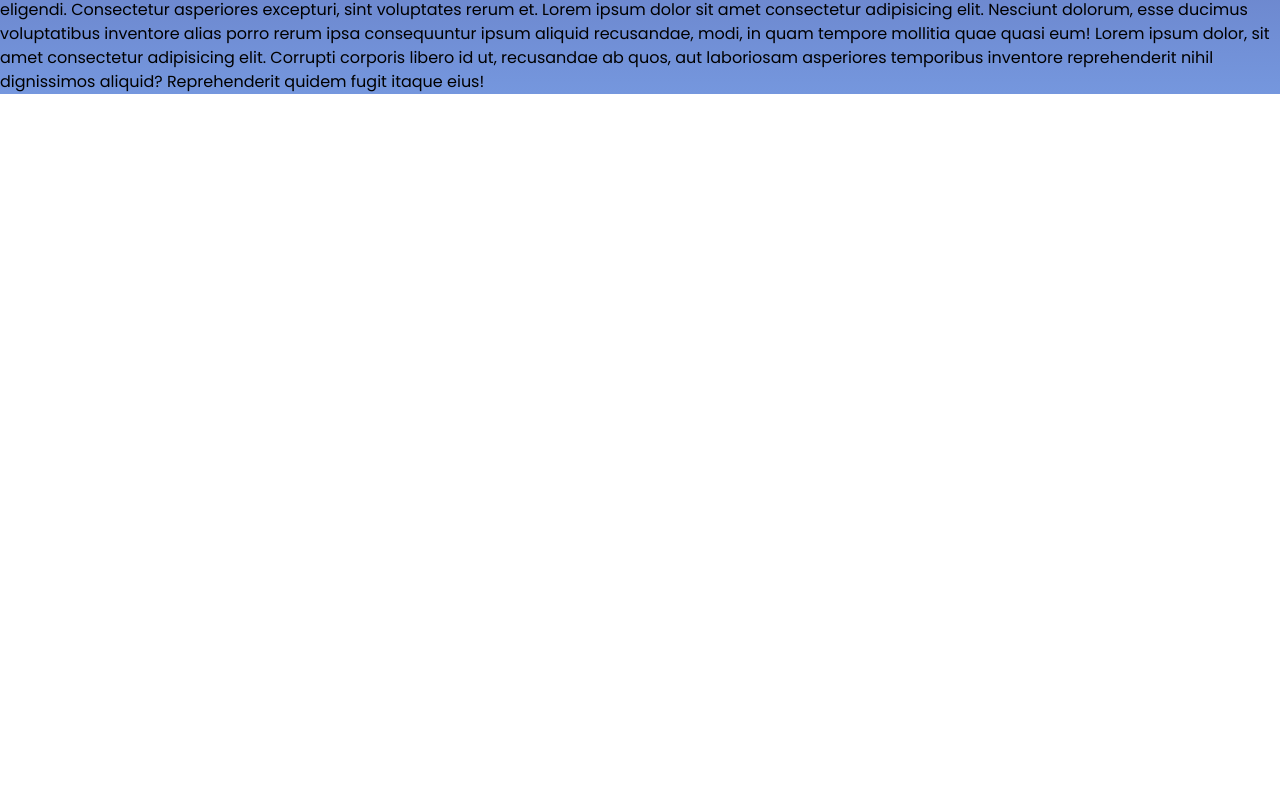
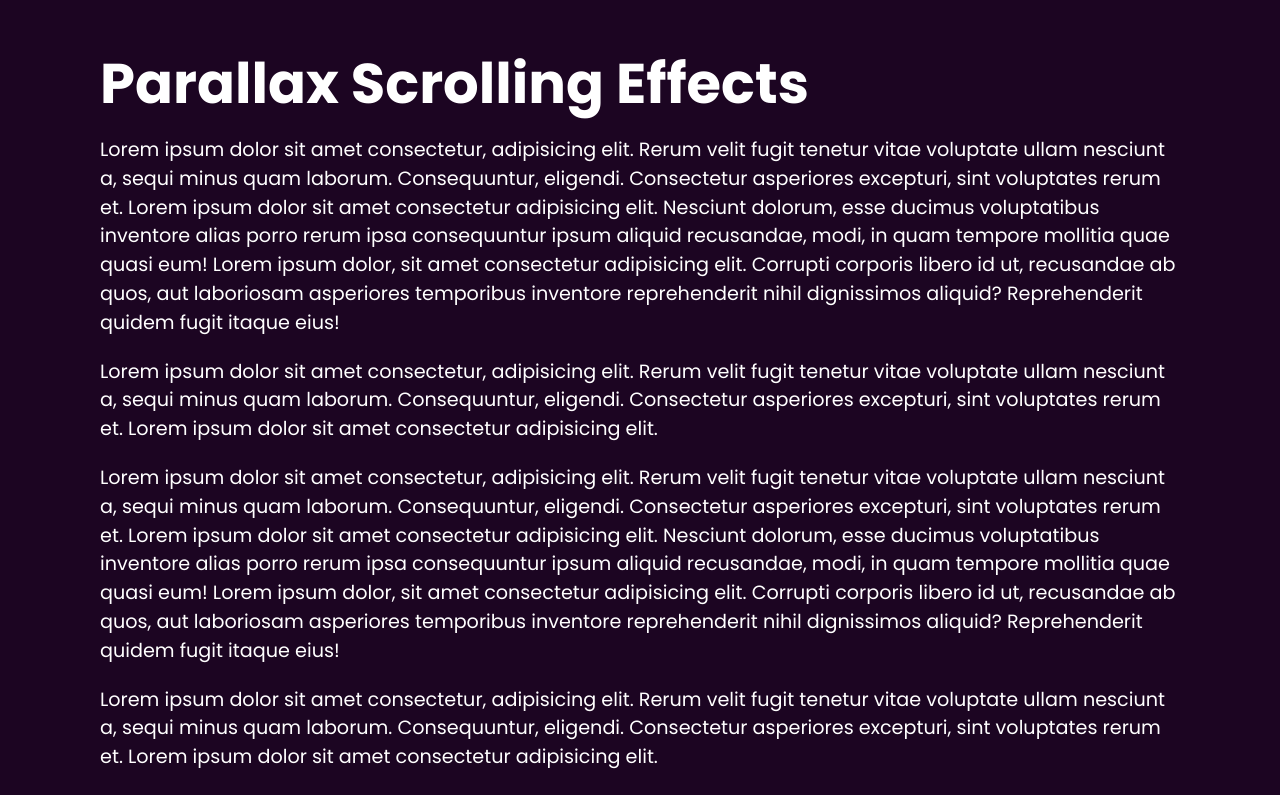
Before and after one commit to AleLoiac/parallax, a React (Vite) app: page / in a window 1280 px wide. Shown: the part 858-1653 px from the top of the page. Before the commit the page ends 952 px from the top, so only its background shows below. Built offline with nearby package versions, Linux system fonts and the light colour scheme.

Commit message:
Complete About.jsx, add gradient between sections

```diff
--- a/src/components/About.jsx
+++ b/src/components/About.jsx
@@ -1,8 +1,48 @@
 const About = () => {
   return (
-    <section id="about">
-      <h2 className="font-bold text-2xl">Parallax Scrolling Effects</h2>
-      <p>
+    <section id="about" className="relative p-[100px] bg-[#1c0522]">
+      <h2 className="font-bold text-[3.5em] text-white pb-[10px]">
+        Parallax Scrolling Effects
+      </h2>
+      <p className="text-[1.2em] text-white mb-[20px]">
+        Lorem ipsum dolor sit amet consectetur, adipisicing elit. Rerum velit
+        fugit tenetur vitae voluptate ullam nesciunt a, sequi minus quam
+        laborum. Consequuntur, eligendi. Consectetur asperiores excepturi, sint
+        voluptates rerum et. Lorem ipsum dolor sit amet consectetur adipisicing
+        elit. Nesciunt dolorum, esse ducimus voluptatibus inventore alias porro
+        rerum ipsa consequuntur ipsum aliquid recusandae, modi, in quam tempore
+        mollitia quae quasi eum! Lorem ipsum dolor, sit amet consectetur
+        adipisicing elit. Corrupti corporis libero id ut, recusandae ab quos,
+        aut laboriosam asperiores temporibus inventore reprehenderit nihil
+        dignissimos aliquid? Reprehenderit quidem fugit itaque eius!
+      </p>
+      <p className="text-[1.2em] text-white mb-[20px]">
+        Lorem ipsum dolor sit amet consectetur, adipisicing elit. Rerum velit
+        fugit tenetur vitae voluptate ullam nesciunt a, sequi minus quam
+        laborum. Consequuntur, eligendi. Consectetur asperiores excepturi, sint
+        voluptates rerum et. Lorem ipsum dolor sit amet consectetur adipisicing
+        elit.
+      </p>
+      <p className="text-[1.2em] text-white mb-[20px]">
+        Lorem ipsum dolor sit amet consectetur, adipisicing elit. Rerum velit
+        fugit tenetur vitae voluptate ullam nesciunt a, sequi minus quam
+        laborum. Consequuntur, eligendi. Consectetur asperiores excepturi, sint
+        voluptates rerum et. Lorem ipsum dolor sit amet consectetur adipisicing
+        elit. Nesciunt dolorum, esse ducimus voluptatibus inventore alias porro
+        rerum ipsa consequuntur ipsum aliquid recusandae, modi, in quam tempore
+        mollitia quae quasi eum! Lorem ipsum dolor, sit amet consectetur
+        adipisicing elit. Corrupti corporis libero id ut, recusandae ab quos,
+        aut laboriosam asperiores temporibus inventore reprehenderit nihil
+        dignissimos aliquid? Reprehenderit quidem fugit itaque eius!
+      </p>
+      <p className="text-[1.2em] text-white mb-[20px]">
+        Lorem ipsum dolor sit amet consectetur, adipisicing elit. Rerum velit
+        fugit tenetur vitae voluptate ullam nesciunt a, sequi minus quam
+        laborum. Consequuntur, eligendi. Consectetur asperiores excepturi, sint
+        voluptates rerum et. Lorem ipsum dolor sit amet consectetur adipisicing
+        elit.
+      </p>
+      <p className="text-[1.2em] text-white mb-[20px]">
         Lorem ipsum dolor sit amet consectetur, adipisicing elit. Rerum velit
         fugit tenetur vitae voluptate ullam nesciunt a, sequi minus quam
         laborum. Consequuntur, eligendi. Consectetur asperiores excepturi, sint
--- a/src/components/Background.jsx
+++ b/src/components/Background.jsx
@@ -1,6 +1,6 @@
 const Background = ({ children }) => {
   return (
-    <div className="min-h-screen bg-gradient-to-b from-[#2b1055] to-[#7597de] overflow-hidden">
+    <div className="min-h-screen bg-gradient-to-b from-[#2b1055] to-[#7597de] overflow-hidden scroll-smooth">
       {children}
     </div>
   );
--- a/src/components/Hero.jsx
+++ b/src/components/Hero.jsx
@@ -2,7 +2,7 @@ const Hero = () => {
   return (
     <section
       id="home"
-      className="relative min-h-screen w-screen p-[100px] flex justify-center items-center"
+      className="relative min-h-screen w-screen p-[100px] flex justify-center items-center gradient-before-box"
     >
       <img src="/images/stars.png" className="parallax-image" />
       <img src="/images/moon.png" className="parallax-image mix-blend-screen" />
--- a/src/index.css
+++ b/src/index.css
@@ -5,6 +5,10 @@ body {
   font-family: "Poppins";
 }
 
+.gradient-before-box {
+  @apply before:content-[""] before:absolute before:bottom-0 before:w-full before:h-[100px] before:bg-gradient-to-t before:from-[#1c0522] before:to-transparent before:z-[100];
+}
+
 .parallax-image {
   @apply absolute top-0 left-0 w-full h-full object-cover pointer-events-none;
 }
```
